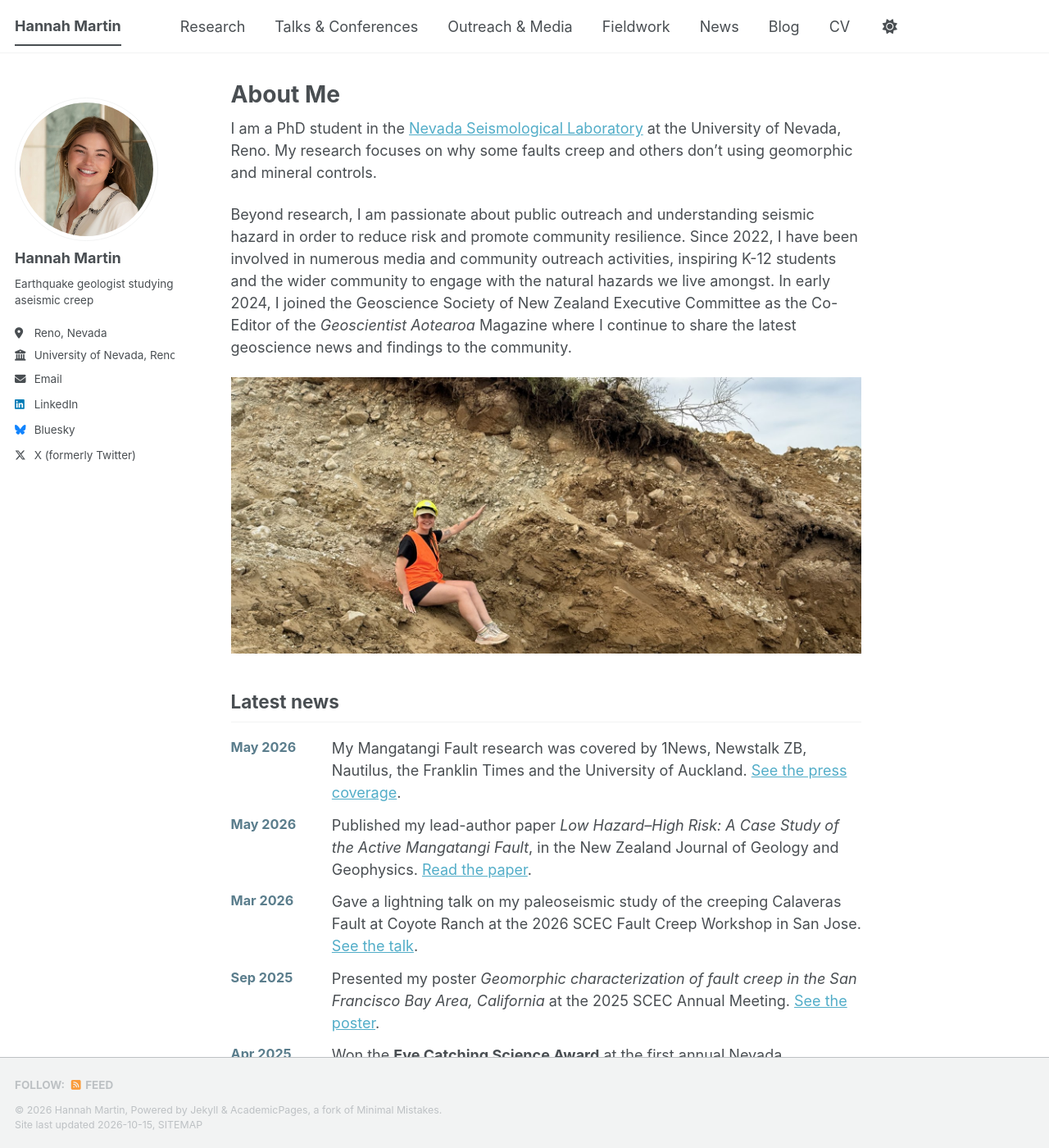
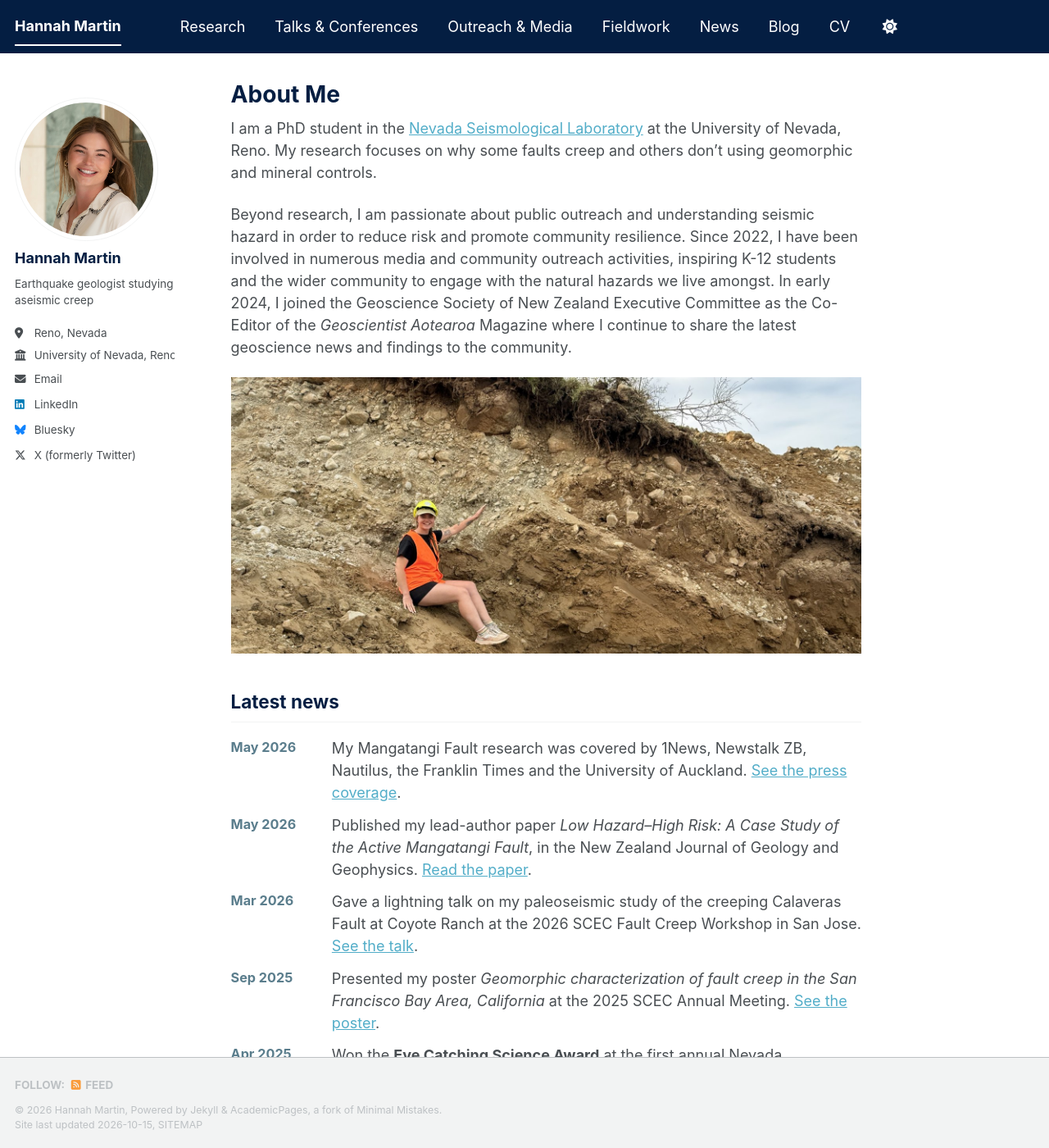
Before and after one commit to HannahMartinGeology/hannahmartingeology.github.io, a Jekyll site: the page built from _pages/about.md, in a window 1280 px wide and 1400 px high. Shown: the whole window at 82% size. Built offline with Jekyll 4.4.1, drawn with Linux system fonts in a browser that asks for light colours; a style sheet for code colours, icons or effects is not loaded.

Commit message:
Navy top bar with white page names, navy headings
Co-Authored-By: Claude Opus 5.5 (1M context) <noreply@anthropic.com>
Claude-Session: https://claude.ai/code/session_01DgkcoPr1qNd1CjQ2i3f6tK

```diff
--- a/assets/css/main.scss
+++ b/assets/css/main.scss
@@ -74,3 +74,27 @@
 @media (max-width: 600px) { .photo-pair { flex-direction: column; } }
 .page__content .photo-pair figure { display: block; }
 .page__content .photo-pair figcaption { font-family: inherit; text-align: center; color: inherit; margin: 0.4em 0 0; }
+
+/* Navy masthead and headings */
+$navy: #041e42;
+.masthead, .greedy-nav, .greedy-nav button,
+.visible-links .masthead__menu-item { background: $navy; }
+.masthead::after { background: $navy; }
+.greedy-nav .visible-links a,
+.greedy-nav .visible-links a:hover,
+.greedy-nav button,
+.masthead__menu-item.selected a,
+.masthead__menu-item.selected a:hover { color: #fff; }
+.masthead__menu-item.selected a { border-bottom-color: #fff; }
+.greedy-nav .visible-links a:before { background: rgba(255, 255, 255, 0.5); }
+.greedy-nav .navicon,
+.greedy-nav .navicon:before,
+.greedy-nav .navicon:after { background: #fff; }
+.greedy-nav .hidden-links .masthead__menu-item { background: #fff; }
+.greedy-nav .hidden-links a { color: $navy; }
+
+html:not([data-theme="dark"]) {
+  h1, h2, h3, h4, h5, h6,
+  .page__title, .archive__subtitle, .author__name,
+  .archive__item-title a, .archive__item-title a:visited { color: $navy; }
+}
```
